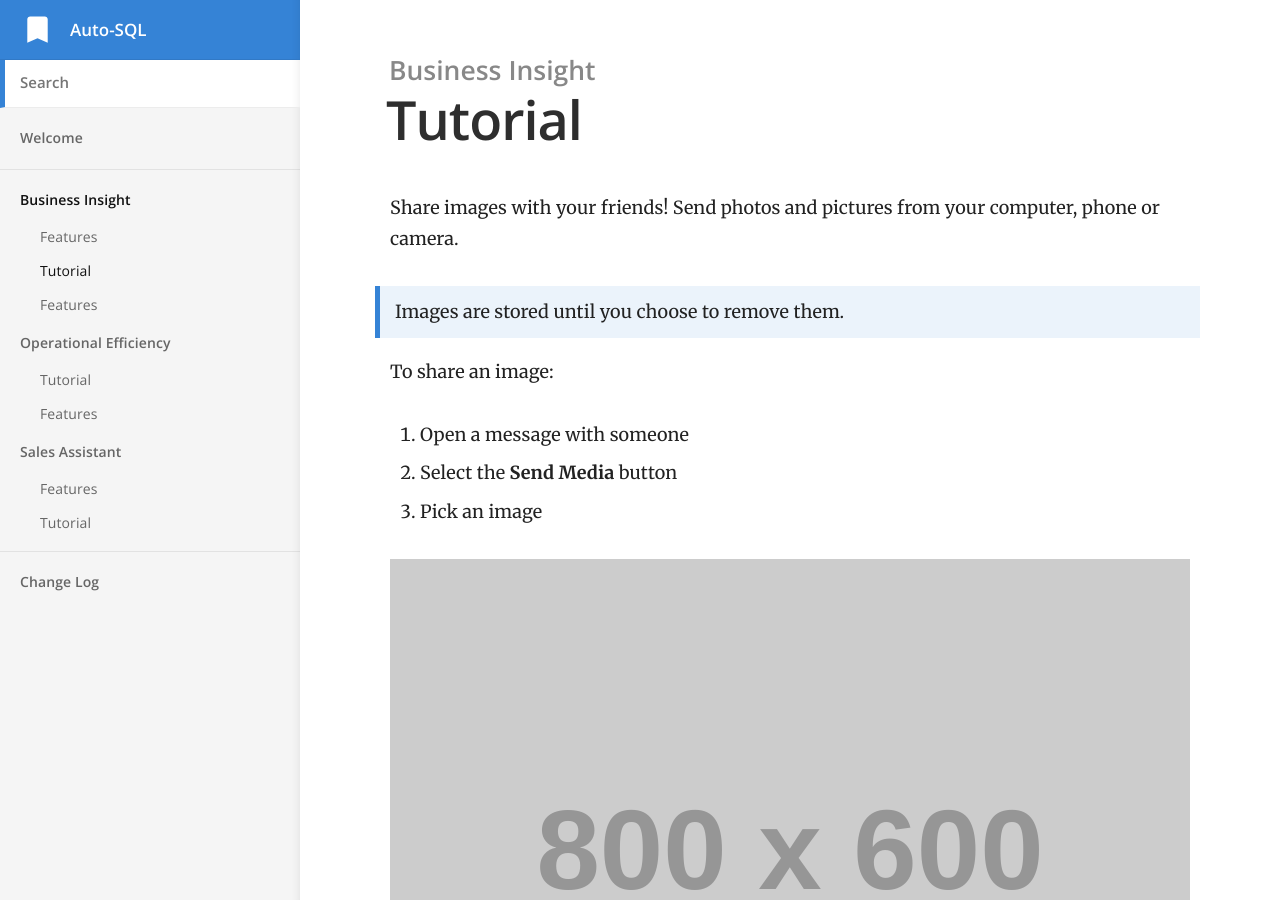
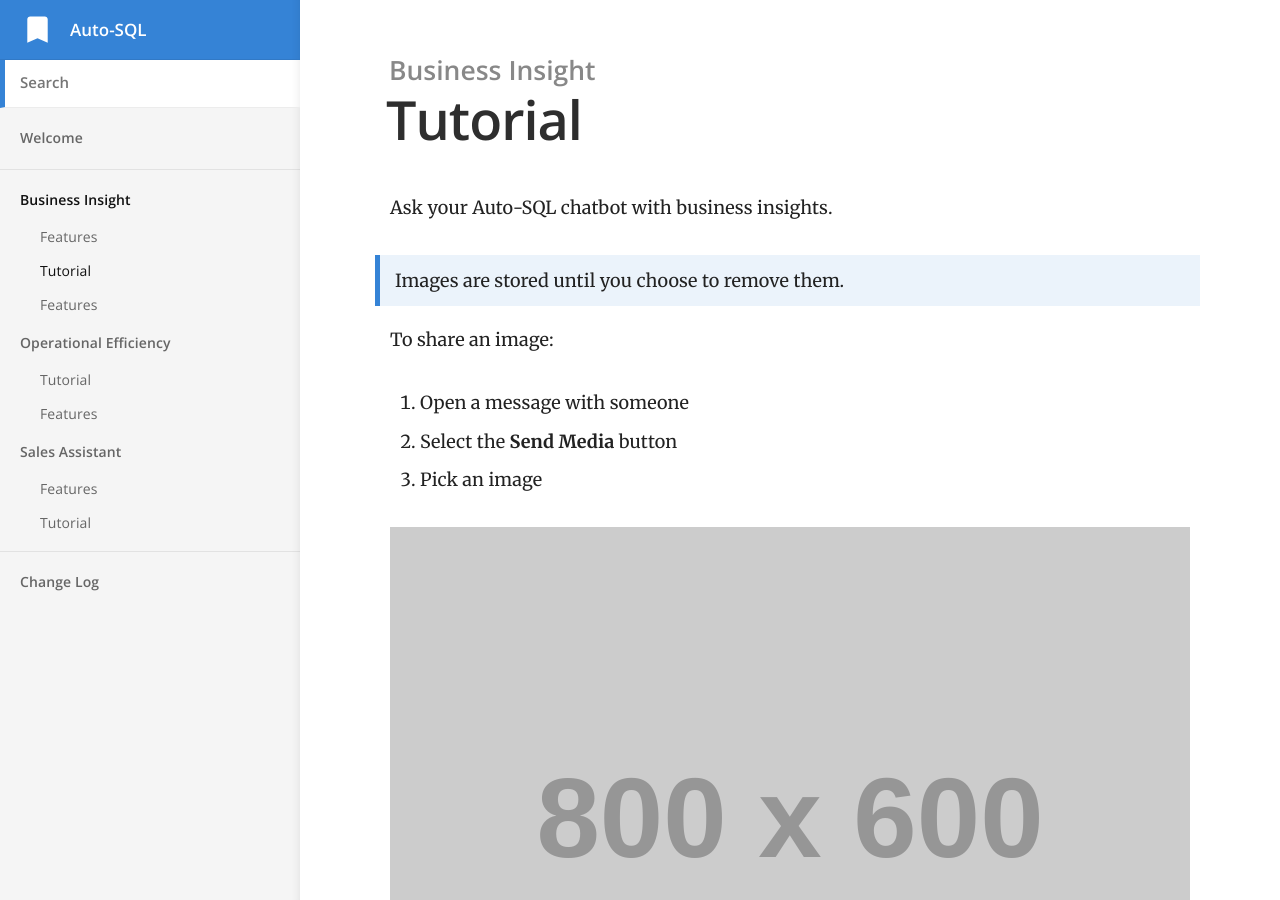
Before and after one commit to openerp-hk-t/doc, a Jekyll site: the page built from _docs/business insight/tutorial.md, in a window 1280 px wide and 900 px high. Built offline with Jekyll 4.4.1, drawn with Linux system fonts in a browser that asks for light colours.

Commit message:
Update tutorial.md

```diff
--- a/_docs/business insight/tutorial.md
+++ b/_docs/business insight/tutorial.md
@@ -4,7 +4,7 @@ category: Business Insight
 order: 1
 ---
 
-Share images with your friends! Send photos and pictures from your computer, phone or camera.
+Ask your Auto-SQL chatbot with business insights.
 
 > Images are stored until you choose to remove them.
 
```
